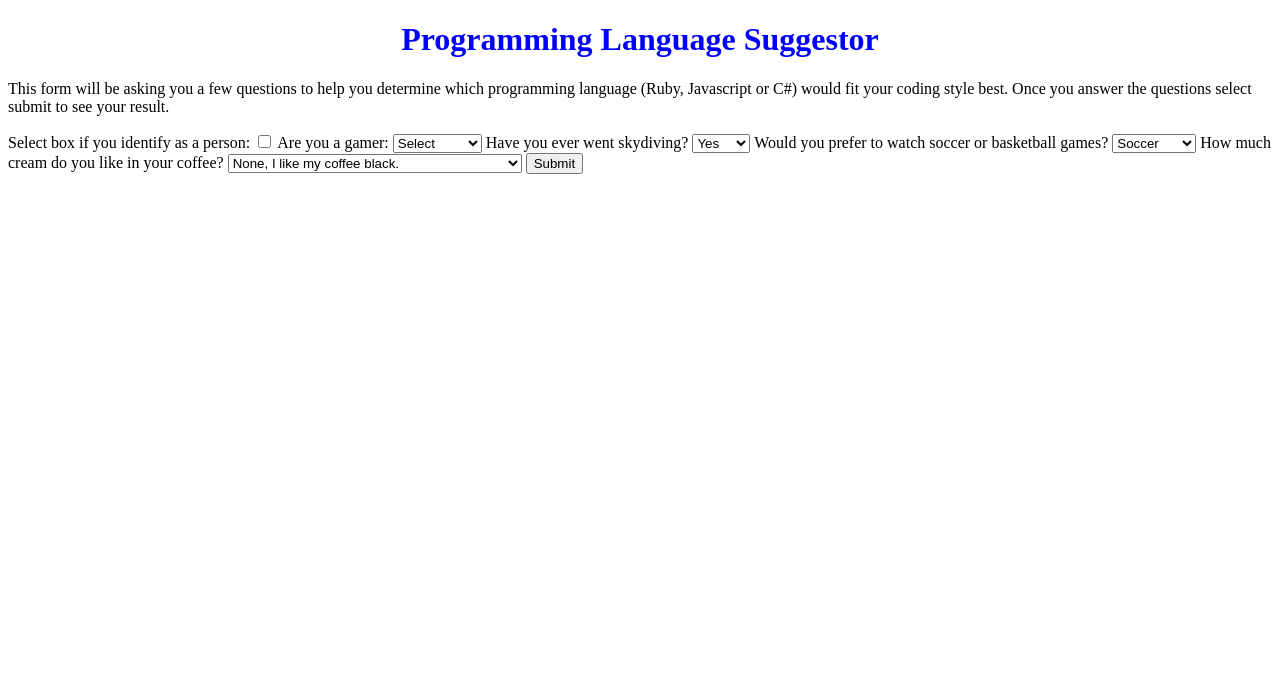
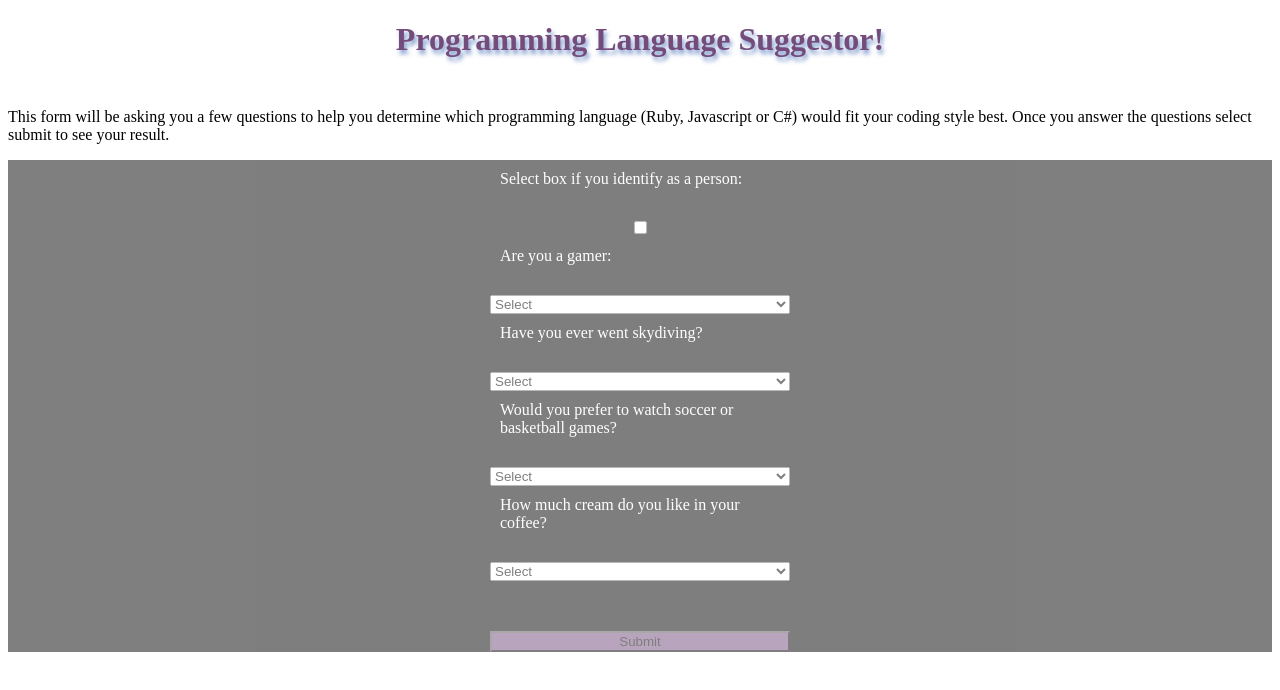
Before and after one commit to helenayele1/Programming-Language-Suggestor, a plain HTML site: page index.html in a window 1280 px wide. Drawn offline with Linux system fonts and the light colour scheme.

Commit message:
add background box to form

```diff
--- a/css/styles.css
+++ b/css/styles.css
@@ -1,22 +1,41 @@
 h1 {
     text-align: center;
-    color: pink;
+    color:#734C7B;
+    text-shadow: 2px 4px 4px rgba(46,91,173,0.6);
 }
 
-p {
+
+  p {
     margin-top: 50px;
+    text-decoration: bold;
 
+  }
 
-}
-
-form {
-    margin-bottom: 50px; /* does nothing */
+  form {
+    margin-bottom: 50px;
     display: flex;
     flex-direction: column;
-    max-width: 300px; /* Adjust the width as needed */
-    margin: 0 auto; /* Center the form horizontally */
+    max-width: 300px;
+    margin: 0 auto;
   }
 
-label {
-    margin-bottom: 100px;
+  label {
+    display: block;
+    margin-bottom: 20px;
+    padding: 10px;
+    background-color: black;
+    border-radius: 5px;
   }
+
+  .box {
+    background-color: #000;
+    color: #fff;
+    opacity: .5;
+
+  }
+
+  button[type="submit"] {
+    margin-top: 50px;
+    background-color: #734C7B;
+
+  }
--- a/index.html
+++ b/index.html
@@ -1,17 +1,18 @@
 <!DOCTYPE html>
 <html>
 <head>
-  <title>Programming Language Suggestor</title>
-  <link rel="stylesheet" href="styles.css" type="text/css">
-  <script src="js/scripts.js"></script>
+  <title>Programming Language Suggestor!</title>
+  <link rel="stylesheet" href="css/styles.css" type="text/css">
+  <script src="scripts.js"></script>
  </head>
 
 <body>
 
-  <h1>Programming Language Suggestor</h1>
+  <h1>Programming Language Suggestor!</h1>
 
   <p> This form will be asking you a few questions to help you determine which programming language (Ruby, Javascript or C#) would fit your coding style best. Once you answer the questions select submit to see your result.</p>
 
+  <div class="box">
   <form>
     <label for="question 1">Select box if you identify as a person:</label>
     <input type="checkbox" id="person-identification" required>
@@ -19,7 +20,7 @@
     <label for="question 2">Are you a gamer:</label>
 
     <select id="gamer" required>
-      <option value="">Select</option>
+     <option value="Select">Select</option>
       <option value="yes">Yes</option>
       <option value="no">No</option>
       <option value ="sometimes"> Sometimes</option>
@@ -28,6 +29,7 @@
 
 <label for ="question 3"> Have you ever went skydiving?</label>
     <select id="skydiving?" required>
+        <option value="Select">Select</option>
         <option value="yes">Yes</option>
         <option value="never">Never</option>
     </select>
@@ -35,6 +37,7 @@
     <label for="question 4">Would you prefer to watch soccer or basketball games?</label>
 
     <select id="sport game" required>
+        <option value="Select">Select</option>
         <option value="Soccer">Soccer</option>
         <option value="Basketball">Basketball</option>
     </select>
@@ -42,6 +45,7 @@
     <label for = "question 5"> How much cream do you like in your coffee?</label>
 
     <select id="coffe type" required>
+        <option value="Select">Select</option>
         <option value="None"> None, I like my coffee black.</option>
         <option value="1-2 scoops">1-2 scoops.</option>
         <option value="More than 2 scoops">More than 2 scoops. I like coffee with my milk.</option>
@@ -52,6 +56,8 @@
 
 </form>
 
+</div>
+
   <div id="result"></div>
 
 
--- a/scripts.js
+++ b/scripts.js
@@ -0,0 +1,27 @@
+
+function addEventListener ();
+document.querySelector("form").onsubmit = function (event) {
+    hideResultsAndError ();
+    event.preventDefault();
+
+
+}
+
+document.getElementbyID ('person-identification').value;
+document.getElementbyID ('gamer').value;
+document.getElementbyID ('skydiver').value;
+document.getElementbyID ('sportgame').value;
+document.getElementbyID ('coffee-type').value;
+
+if (person-identification === yes )
+
+
+if (personIdentification && gamer === 'yes' && skydiving === 'never') {
+    programmingLanguage = 'Ruby';
+  }
+  if else (personIdentification && gamer === 'no' && skydiving === 'yes') {
+programmingLanguage = C#;
+
+} if else (personIdentification && gamer === 'no' && skydiving === "never" && coffee-type === 'None' && sportgame === 'soccer') {
+    programmingLanguage = Javascript;
+}
--- a/styles.css
+++ /dev/null
@@ -1,5 +0,0 @@
-
-h1 {
-    text-align: center;
-    color: blue
-}
```
